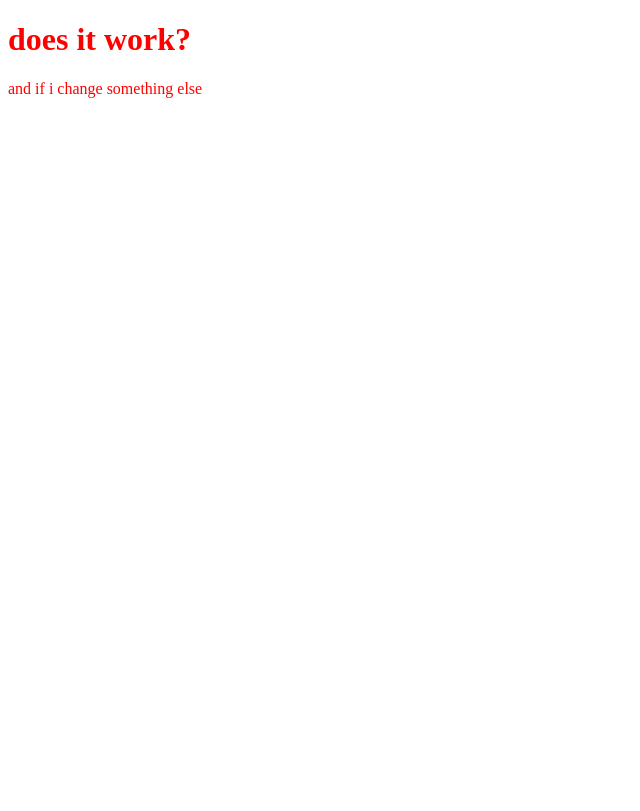
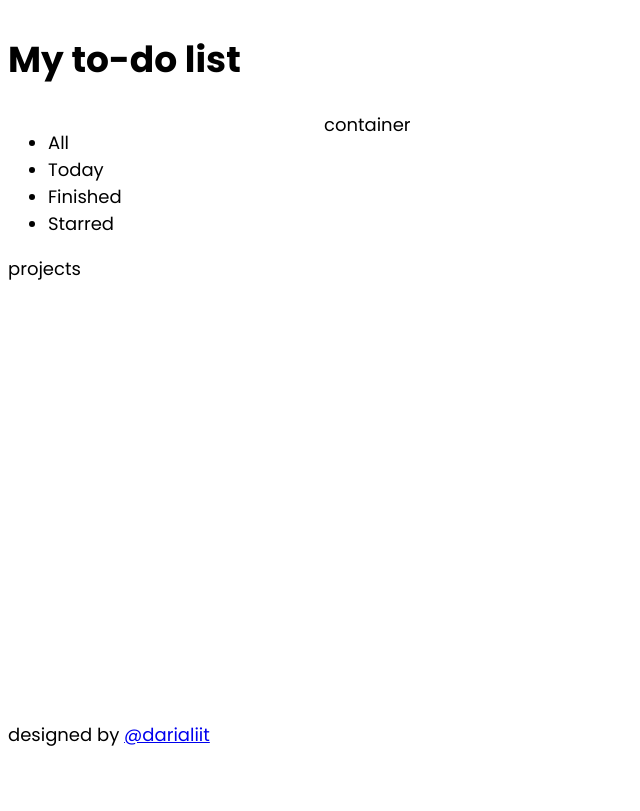
Before and after one commit to darialiit/todo, a plain HTML site: page index.html in a window 1280 px wide. Shown: the whole page, without its empty margins (0-640 px from the left). Drawn offline with Linux system fonts and the light colour scheme.

Commit message:
create html outline and simple style

```diff
--- a/index.html
+++ b/index.html
@@ -3,10 +3,36 @@
   <head>
     <meta charset="UTF-8" />
     <meta name="viewport" content="width=device-width, initial-scale=1.0" />
-    <title>testing</title>
-  <script defer src="main.bundle.js?7e18fbd26a4f46e0431a"></script></head>
+    <title>Todo list</title>
+    <link rel="icon" href="/home/darialaia/repos/todo/src/icon.png" />
+    <link
+      rel="stylesheet"
+      href="https://fonts.googleapis.com/css2?family=Poppins:wght@400;700&display=swap"
+    />
+  <script defer src="main.bundle.js?e17460d6d5820f3eee08"></script></head>
   <body>
-    <h1>does it work?</h1>
-    <p>and if i change something else</p>
+    <div class="header">
+      <h1>My to-do list</h1>
+    </div>
+
+    <div class="main">
+      <div class="nav">
+        <div class="folders">
+          <ul>
+            <li>All</li>
+            <li>Today</li>
+            <li>Finished</li>
+            <li>Starred</li>
+          </ul>
+        </div>
+        <div class="projects">projects</div>
+      </div>
+      <div class="container">container</div>
+    </div>
+
+    <div class="footer">
+      designed by
+      <a href="https://github.com/darialiit" target="_blank">@darialiit</a>
+    </div>
   </body>
 </html>
```
Also changed, not shown: main.bundle.js (+2 -2 lines).
